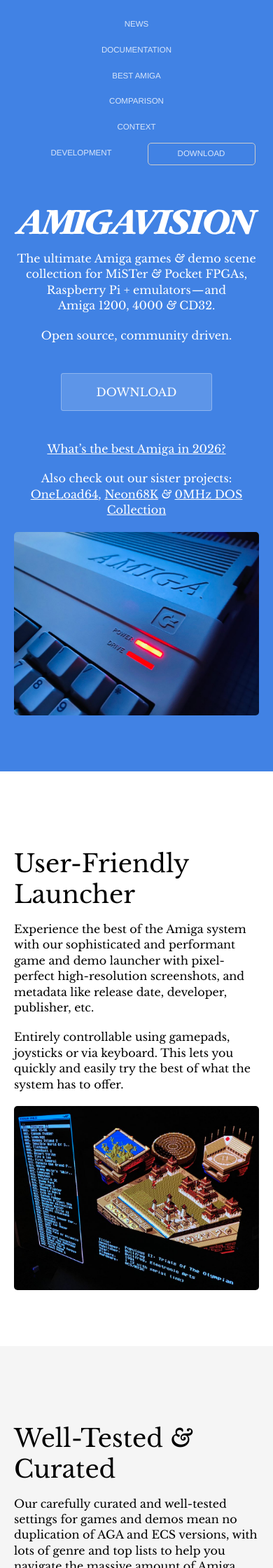
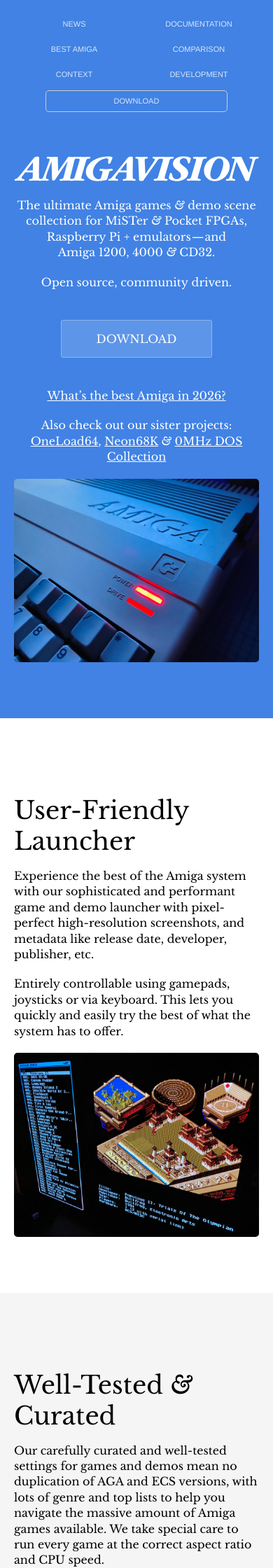
Before and after one commit to amigavision/amigavision.github.io, a Jekyll site: the page built from index.html, in a window 390 px wide. Shown: the top 2240 px of the page at 70% size. Built offline with Jekyll 4.4.1, drawn with Linux system fonts in a browser that asks for light colours.

Commit message:
Use grids instead for mobile nav

```diff
--- a/_includes/amigavision.css
+++ b/_includes/amigavision.css
@@ -807,23 +807,23 @@
 }
 @media (max-width:760px) {
   nav {
-    display: flex;
-    flex-wrap: wrap;
-    justify-content: center;
-    gap: 6px 4px;
+    display: grid;
+    grid-template-columns: repeat(2, minmax(0, 1fr));
+    gap: 6px;
   }
   nav a {
     margin: 0;
     padding: 8px 6px;
-    font-size: .9em;
+    font-size: .86em;
     line-height: 1.2;
-    flex: 0 1 calc(50% - 6px);
     text-align: center;
+    width: 100%;
+    box-sizing: border-box;
   }
   nav a.highlight {
-    order: 100;
-    flex: 0 1 auto;
-    min-width: 140px;
+    grid-column: 1 / -1;
+    justify-self: center;
+    width: min(260px, 100%);
   }
 }
 .footer-links {
```
